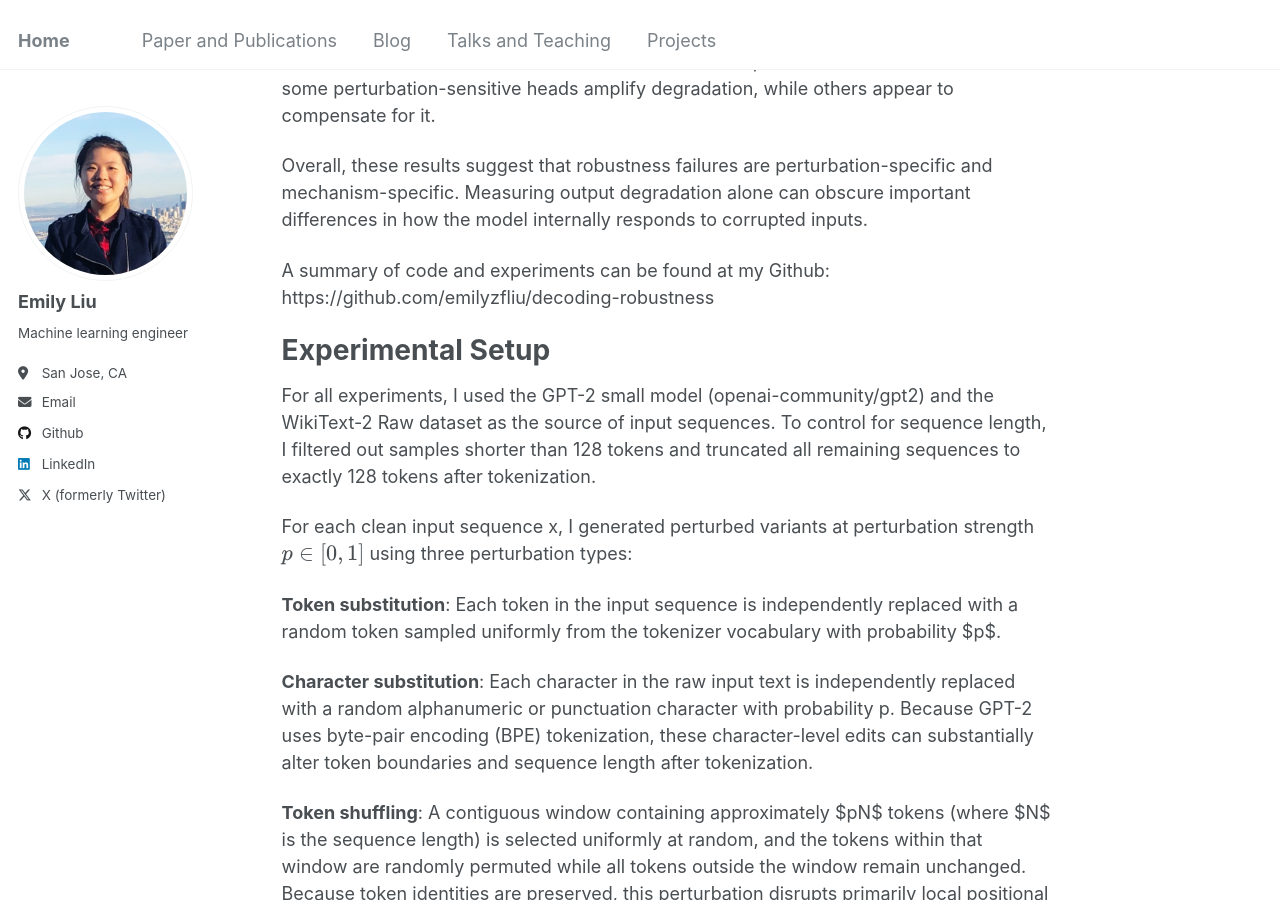
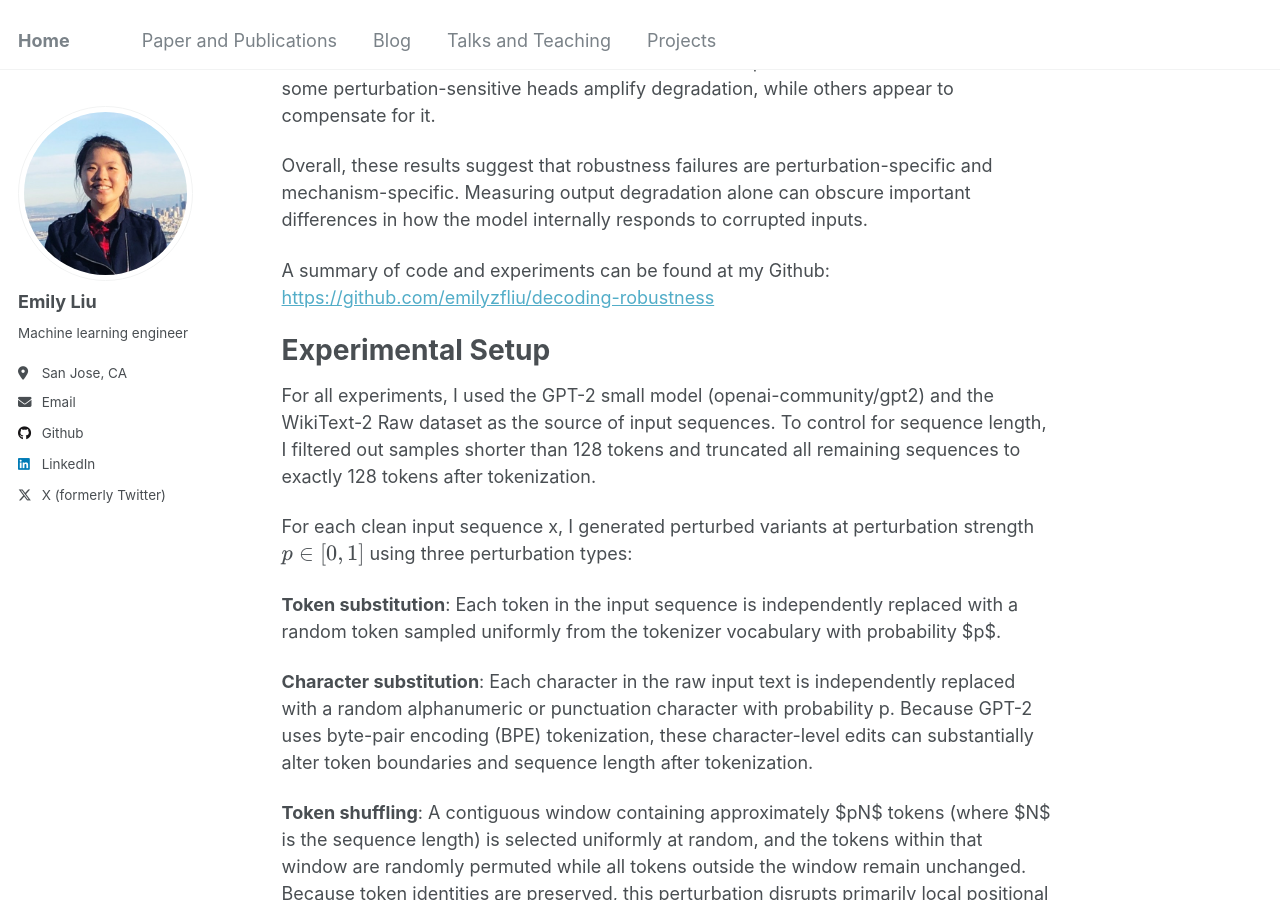
Before and after one commit to emilyzfliu/emilyzfliu.github.io, a Jekyll site: the page built from _posts/2026-05-27-blog-post-1.md, in a window 1280 px wide and 900 px high, scrolled down 922 px. Built offline with Jekyll 4.4.1, drawn with Linux system fonts in a browser that asks for light colours; some of the changed lines change nothing that is shown.

Commit message:
hyperlink url

```diff
--- a/_posts/2026-05-27-blog-post-1.md
+++ b/_posts/2026-05-27-blog-post-1.md
@@ -15,7 +15,7 @@ I find that different types of perturbations induce different noise responses, a
 
 Overall, these results suggest that robustness failures are perturbation-specific and mechanism-specific. Measuring output degradation alone can obscure important differences in how the model internally responds to corrupted inputs.
 
-A summary of code and experiments can be found at my Github: https://github.com/emilyzfliu/decoding-robustness
+A summary of code and experiments can be found at my Github: [https://github.com/emilyzfliu/decoding-robustness](https://github.com/emilyzfliu/decoding-robustness)
 
 # Experimental Setup
 For all experiments, I used the GPT-2 small model (openai-community/gpt2) and the WikiText-2 Raw dataset as the source of input sequences. To control for sequence length, I filtered out samples shorter than 128 tokens and truncated all remaining sequences to exactly 128 tokens after tokenization.
```
